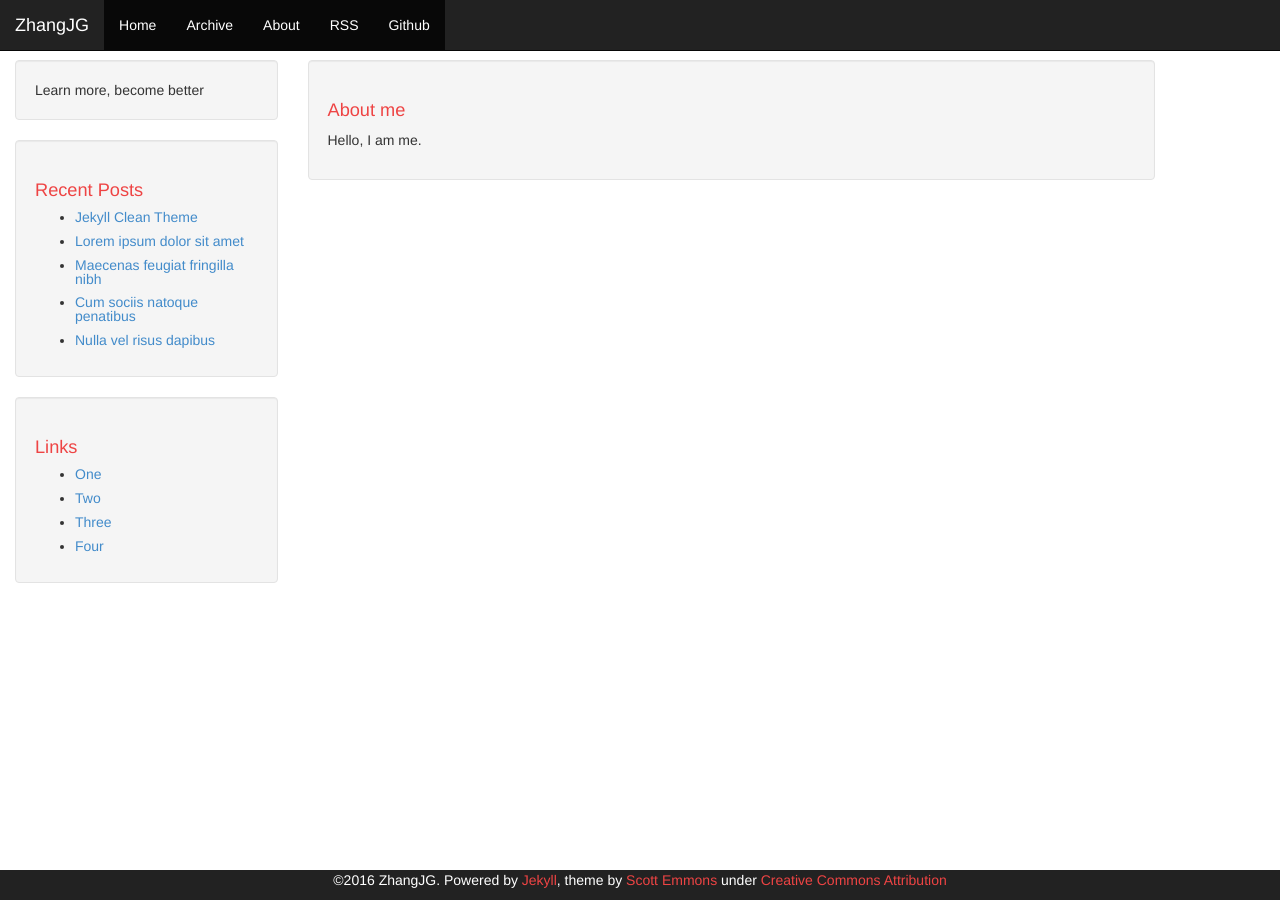
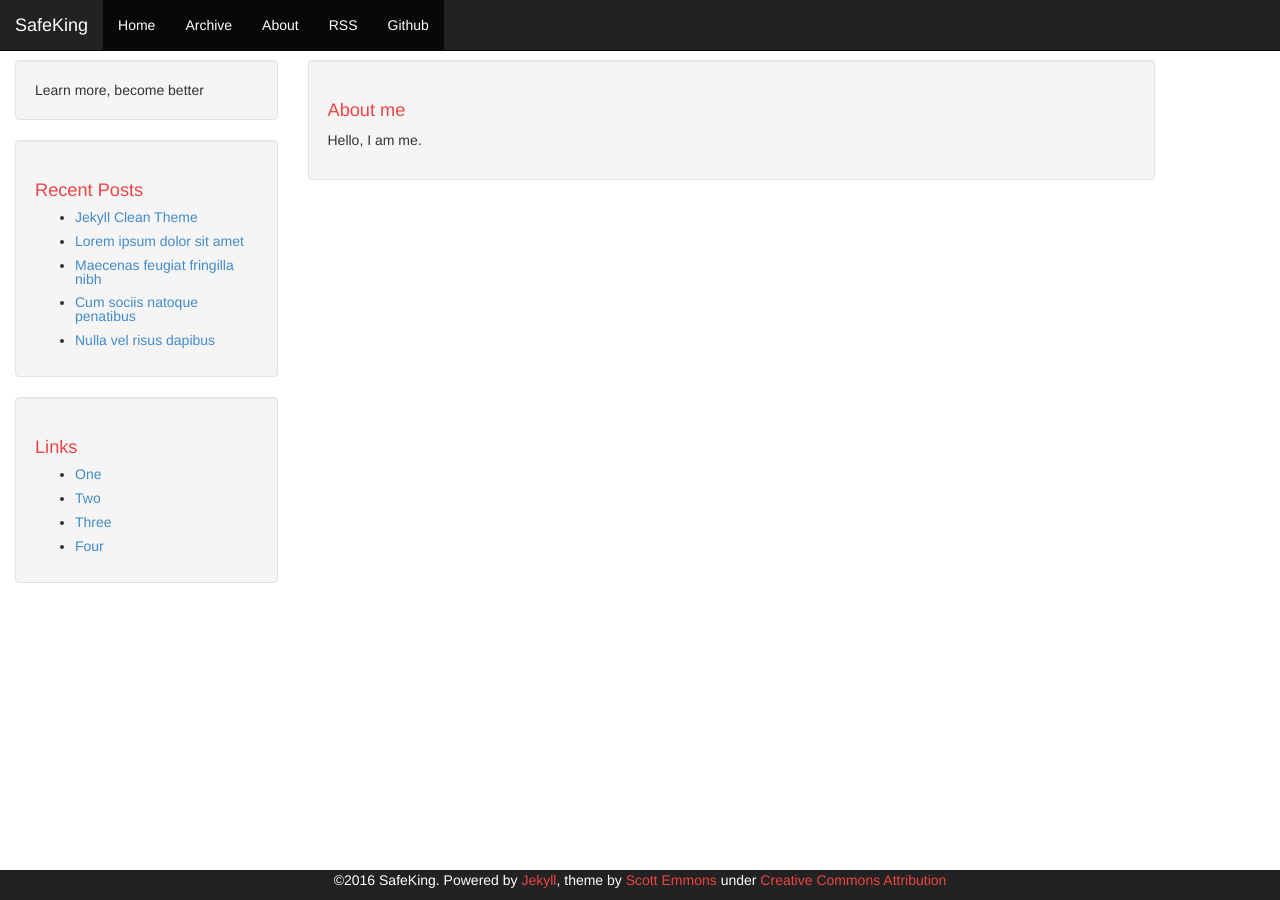
Before and after one commit to SafeKing/safeking.github.io, a Jekyll site: the page built from about.html, in a window 1280 px wide. Built offline with Jekyll 4.4.1, drawn with Linux system fonts in a browser that asks for light colours.

Commit message:
modify jekyll

```diff
--- a/_config.yml
+++ b/_config.yml
@@ -1,6 +1,6 @@
 # Jekyll configuration
 
-name: ZhangJG
+name: SafeKing
 description: Learn more, become better
 
 # url is currently only used only for the RSS feed in feed.xml
```
